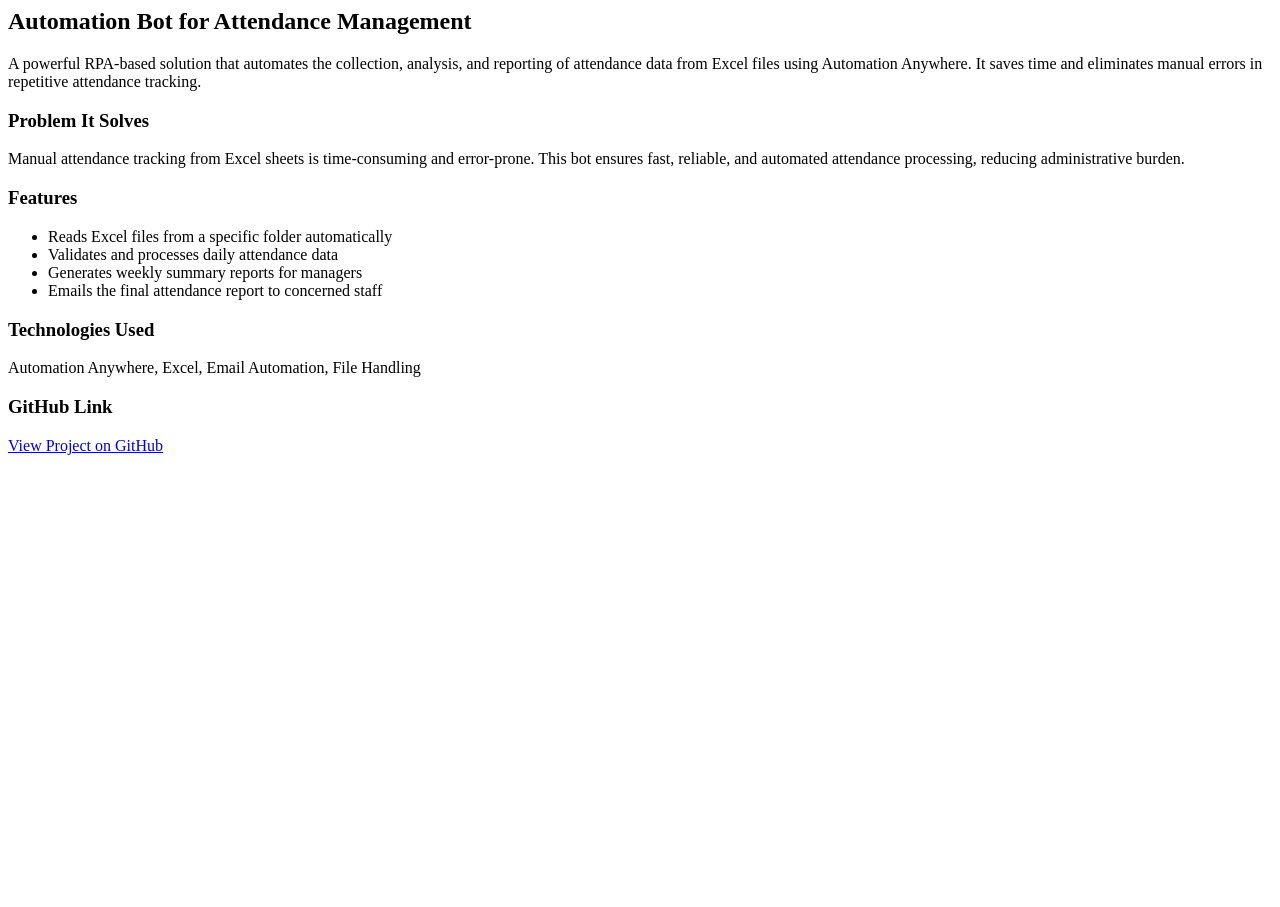
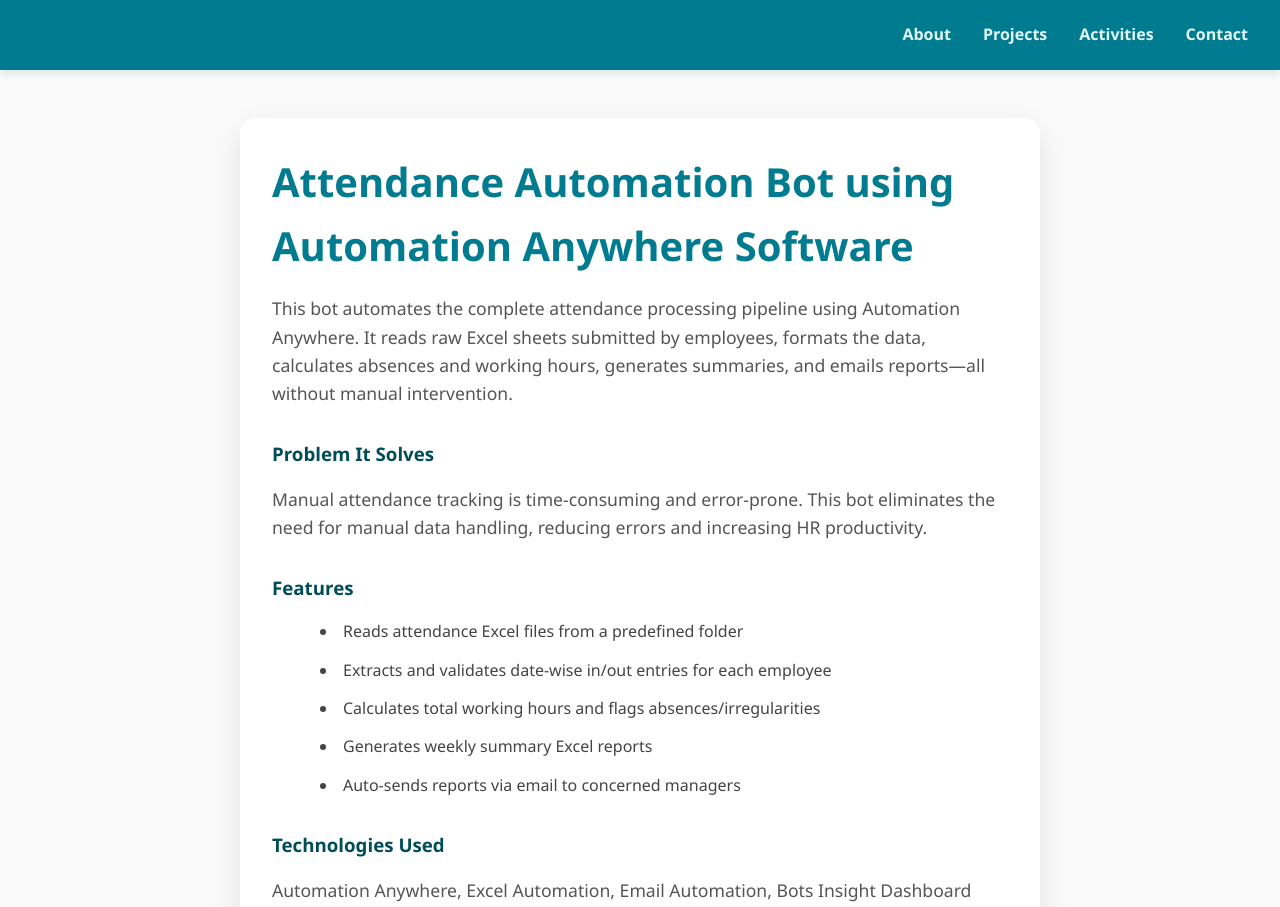
Before and after one commit to Kiran-26-sys/PortFolio, a plain HTML site: page RPA.html in a window 1280 px wide. Shown: the top 907 px of the page. Before the commit the page ends 800 px from the top, so only its background shows below. Drawn offline with nearby package versions, Linux system fonts and the light colour scheme.

Commit message:
Update RPA.html

```diff
--- a/RPA.html
+++ b/RPA.html
@@ -1,27 +1,199 @@
-<section class="project-details" data-aos="fade-up" data-aos-duration="1200" data-aos-easing="ease-in-out">
-  <h2>Automation Bot for Attendance Management</h2>
+<!DOCTYPE html>
+<html lang="en">
+<head>
+  <meta charset="UTF-8" />
+  <meta name="viewport" content="width=device-width, initial-scale=1.0"/>
+  <title>Smart Automation Bot | Kiran Kumar A</title>
+
+  <!-- AOS CSS -->
+  <link rel="stylesheet" href="https://unpkg.com/aos@2.3.4/dist/aos.css" />
+
+  <link rel="stylesheet" href="style.css" />
+  <style>
+    body {
+      font-family: 'Segoe UI', Tahoma, Geneva, Verdana, sans-serif;
+      background-color: #fafafa;
+      color: #333;
+      line-height: 1.6;
+      margin: 0; padding: 0;
+    }
+
+    .navbar {
+      background: #007b8f;
+      padding: 1rem 2rem;
+      display: flex;
+      justify-content: space-between;
+      align-items: center;
+      color: #fff;
+      position: sticky;
+      top: 0;
+      z-index: 1000;
+      box-shadow: 0 3px 10px rgba(0,0,0,0.1);
+    }
+
+    .navbar .logo {
+      font-weight: 700;
+      font-size: 1.5rem;
+      cursor: default;
+    }
+
+    .menu-bar {
+      list-style: none;
+      display: flex;
+      gap: 2rem;
+      margin: 0;
+      padding: 0;
+    }
+
+    .menu-bar li a {
+      color: #e0f7fa;
+      text-decoration: none;
+      font-weight: 600;
+      transition: color 0.3s ease;
+    }
+
+    .menu-bar li a:hover {
+      color: #00adb5;
+      text-decoration: underline;
+    }
+
+    .project-details {
+      max-width: 800px;
+      margin: 3rem auto 5rem auto;
+      padding: 2rem;
+      background: #fff;
+      border-radius: 15px;
+      box-shadow: 0 12px 30px rgba(0,0,0,0.1);
+      transition: box-shadow 0.3s ease;
+    }
+
+    .project-details:hover {
+      box-shadow: 0 20px 45px rgba(0,0,0,0.15);
+    }
+
+    .project-details h2 {
+      font-size: 2.5rem;
+      margin-bottom: 1rem;
+      color: #007b8f;
+    }
+
+    .project-details p {
+      font-size: 1.1rem;
+      margin-bottom: 1.5rem;
+      color: #555;
+    }
+
+    .project-details h3 {
+      margin-top: 2rem;
+      margin-bottom: 1rem;
+      color: #004d59;
+      font-weight: 700;
+    }
+
+    .project-details ul {
+      margin-left: 1.5rem;
+      list-style: inside disc;
+      color: #444;
+      font-size: 1rem;
+    }
+
+    .project-details ul li {
+      margin-bottom: 0.8rem;
+      transition: color 0.3s ease;
+      cursor: default;
+    }
+
+    .project-details ul li:hover {
+      color: #007b8f;
+      font-weight: 600;
+    }
+
+    .project-details a {
+      display: inline-block;
+      margin-top: 2rem;
+      background: #00adb5;
+      color: white;
+      padding: 0.75rem 1.5rem;
+      border-radius: 30px;
+      text-decoration: none;
+      font-weight: 600;
+      box-shadow: 0 6px 15px rgba(0,173,181,0.4);
+      transition: background-color 0.3s ease, transform 0.3s ease;
+    }
+
+    .project-details a:hover {
+      background: #007b8f;
+      transform: scale(1.05);
+      box-shadow: 0 8px 20px rgba(0,120,130,0.6);
+    }
+
+    footer {
+      text-align: center;
+      padding: 1.5rem;
+      color: #777;
+      font-size: 0.9rem;
+      border-top: 1px solid #ddd;
+      background: #f8f8f8;
+      position: relative;
+      bottom: 0;
+      width: 100%;
+    }
+  </style>
+</head>
+<body>
+
+  <nav class="navbar" data-aos="fade-down" data-aos-duration="1000">
+    <div class="logo">Kiran Kumar A</div>
+    <ul class="menu-bar">
+      <li><a href="index.html#about">About</a></li>
+      <li><a href="index.html#projects">Projects</a></li>
+      <li><a href="index.html#professional-engagement">Activities</a></li>
+      <li><a href="index.html#contact">Contact</a></li>
+    </ul>
+  </nav>
+
+  <section class="project-details" data-aos="fade-up" data-aos-duration="1200" data-aos-easing="ease-in-out">
+  <h2>Attendance Automation Bot using Automation Anywhere Software</h2>
   <p>
-    A powerful RPA-based solution that automates the collection, analysis, and reporting of attendance data from Excel files using Automation Anywhere. It saves time and eliminates manual errors in repetitive attendance tracking.
+    This bot automates the complete attendance processing pipeline using Automation Anywhere. It reads raw Excel sheets submitted by employees, formats the data, calculates absences and working hours, generates summaries, and emails reports—all without manual intervention.
   </p>
 
   <h3>Problem It Solves</h3>
   <p>
-    Manual attendance tracking from Excel sheets is time-consuming and error-prone. This bot ensures fast, reliable, and automated attendance processing, reducing administrative burden.
+    Manual attendance tracking is time-consuming and error-prone. This bot eliminates the need for manual data handling, reducing errors and increasing HR productivity.
   </p>
 
   <h3>Features</h3>
   <ul>
-    <li>Reads Excel files from a specific folder automatically</li>
-    <li>Validates and processes daily attendance data</li>
-    <li>Generates weekly summary reports for managers</li>
-    <li>Emails the final attendance report to concerned staff</li>
+    <li>Reads attendance Excel files from a predefined folder</li>
+    <li>Extracts and validates date-wise in/out entries for each employee</li>
+    <li>Calculates total working hours and flags absences/irregularities</li>
+    <li>Generates weekly summary Excel reports</li>
+    <li>Auto-sends reports via email to concerned managers</li>
   </ul>
 
   <h3>Technologies Used</h3>
-  <p>Automation Anywhere, Excel, Email Automation, File Handling</p>
+  <p>Automation Anywhere, Excel Automation, Email Automation, Bots Insight Dashboard</p>
 
   <h3>GitHub Link</h3>
   <a href="https://github.com/Kiran-26-sys/automation-attendance-bot" target="_blank" rel="noopener noreferrer">
     View Project on GitHub
   </a>
 </section>
+
+
+<!--   <footer data-aos="fade-up" data-aos-duration="800">
+    <p>&copy; 2025 Kiran Kumar A. All rights reserved.</p>
+  </footer> -->
+
+  <!-- AOS JS -->
+  <script src="https://unpkg.com/aos@2.3.4/dist/aos.js"></script>
+  <script>
+    AOS.init({
+      once: true,
+      duration: 800,
+    });
+  </script>
+
+</body>
+</html>
```
